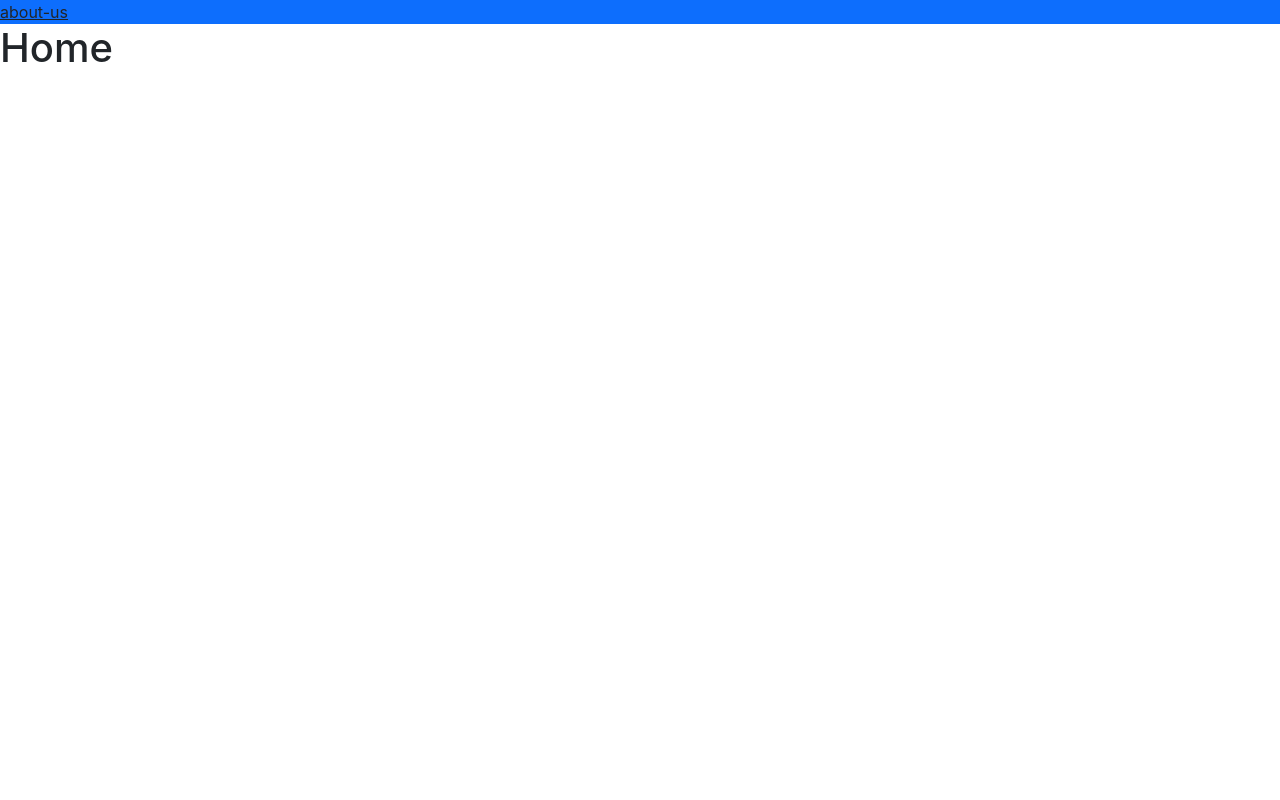
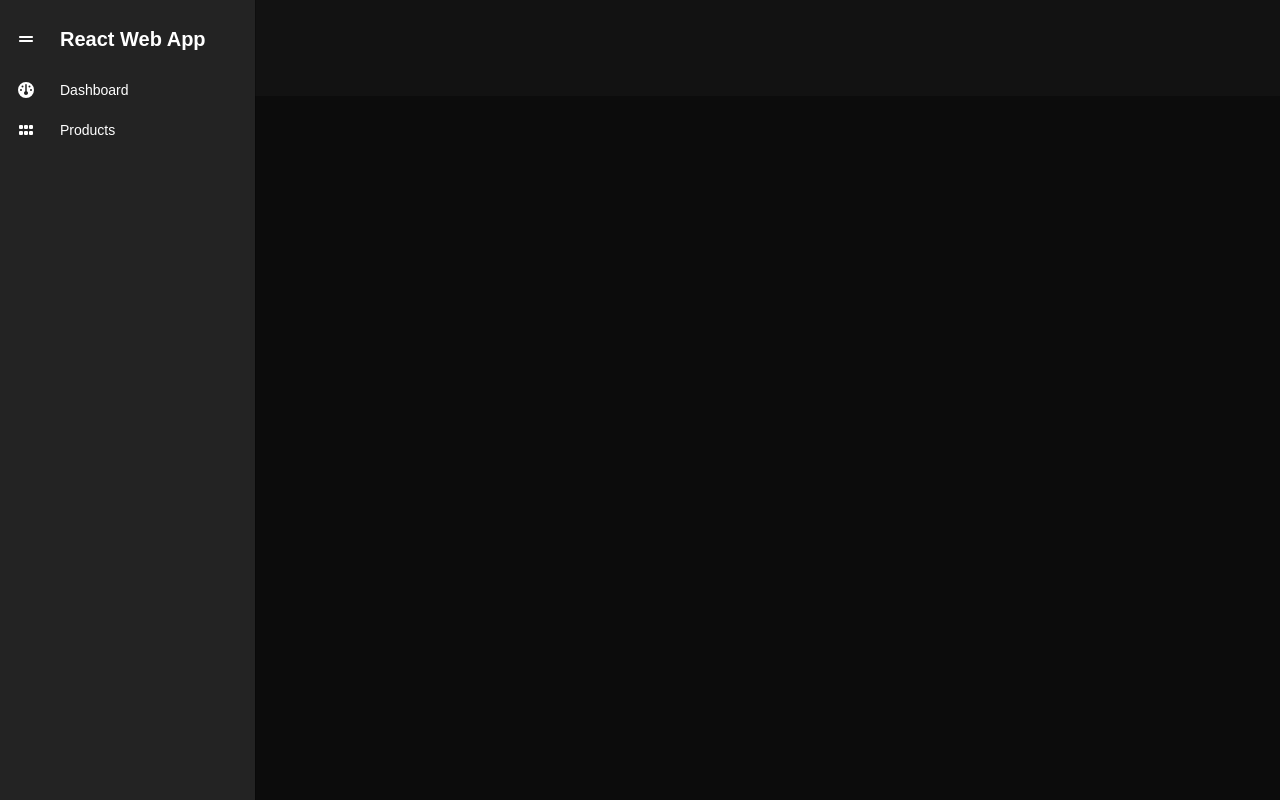
Before and after one commit to essedii/react-web-app, a React (Create React App) app: page / in a window 1280 px wide. Built offline with nearby package versions, Linux system fonts and the light colour scheme.

Commit message:
Created Sidebar

```diff
--- a/package.json
+++ b/package.json
@@ -3,11 +3,17 @@
   "version": "0.1.0",
   "private": true,
   "dependencies": {
+    "@fortawesome/fontawesome-svg-core": "^6.1.1",
+    "@fortawesome/free-solid-svg-icons": "^6.1.1",
+    "@fortawesome/react-fontawesome": "^0.1.18",
     "@testing-library/jest-dom": "^5.16.4",
     "@testing-library/react": "^13.3.0",
     "@testing-library/user-event": "^13.5.0",
+    "bootstrap": "^5.1.3",
     "react": "^18.2.0",
+    "react-bootstrap": "^2.4.0",
     "react-dom": "^18.2.0",
+    "react-icons": "^4.4.0",
     "react-router-dom": "^6.3.0",
     "react-scripts": "5.0.1",
     "web-vitals": "^2.1.4"
--- a/src/App.jsx
+++ b/src/App.jsx
@@ -4,6 +4,13 @@ import { Route, Routes} from "react-router-dom";
 
 import Home from "./pages/home/Home";
 import AboutUs from "./pages/about-us/AboutUs";
+
+import { library } from '@fortawesome/fontawesome-svg-core'
+
+import {faGauge, faGrip, faGripLines} from '@fortawesome/free-solid-svg-icons'
+
+
+library.add(faGauge, faGrip, faGripLines,  )
 
 function App() {
   return (
--- a/src/components/NavBar.jsx
+++ b/src/components/NavBar.jsx
@@ -1,14 +1,24 @@
 import React from 'react'
 import { useState } from 'react'
 import { Link } from 'react-router-dom'
+
 
 export const NavBar = ({linkName}) => {
   const [page, setPage] = useState(linkName)
 
 
   return (
-    <nav className="nav bg-primary">
-        <Link className='text-dark' to={linkName === 'home' ? '/' : `/${linkName}`}> {linkName} </Link>
+    <>
+
+    <nav className="nav border-0 " style={{'backgroundColor': 'rgb(36, 36, 36', 'minHeight': '12vh'}}>
+      <p>NAVBAR</p>
+
+      <button style={{'backgroundColor':'rgb(20, 20, 20)', 'border':'none', 'cursor': 'hover', 'padding':'0px'}} >
+
+      </button>
+
     </nav>
+    </>
+
   )
 }
--- /dev/null
+++ b/src/components/SideBar.jsx
@@ -0,0 +1,67 @@
+import React from 'react'
+
+import { FontAwesomeIcon } from '@fortawesome/react-fontawesome'
+import { useState } from 'react'
+
+import { Button, Offcanvas} from 'react-bootstrap';
+
+
+const SideBar = () => {
+    const [show, setShow] = useState(true);
+
+    const handleClose = () => setShow(false);
+    const handleShow = () => setShow(true);
+
+
+  return (
+
+    <>
+    {/* <Button variant="dark" onClick={handleShow}>
+      Launch
+    </Button> */}
+
+    <Offcanvas style={{'backgroundColor': 'rgb(35, 35, 35)'}} variant='dark' show={show} onHide={handleClose} >
+
+        <Offcanvas.Header  className='p-0 px-3 pt-4' >
+
+        <div className='d-flex flex-start align-items-center '>
+
+            <button style={{'backgroundColor':'rgb(35, 35, 35)', 'border':'none', 'cursor': 'hover', 'padding':'0px'}} onClick={handleClose}>
+                <FontAwesomeIcon  className='fa-fw text-white'icon="grip-lines"  />
+            </button>
+
+            <a href=""className='my-auto ms-4 font-weight-bold side-title'>React Web App</a>
+        </div>
+        {/* <Button variant='deafult' style={{'backgroundColor':'rgb(20, 20, 20)'}} onClick={handleClose}>
+
+        </Button> */}
+
+            {/* <Offcanvas.Title>こんにちは世界</Offcanvas.Title> */}
+        </Offcanvas.Header>
+        <Offcanvas.Body  className='p-0 pt-3 px-3'>
+            <a href="">
+                <div className='d-flex flex-start align-items-center side-div'>
+                    <FontAwesomeIcon className='fa-fw' icon="gauge" />
+                    <p className='m-0 side-subtitle ms-4'>  Dashboard</p>
+                </div>
+            </a>
+            <a href="">
+            <div className='d-flex flex-start align-items-center side-div'>
+                    <FontAwesomeIcon className='fa-fw' icon="grip" />
+                    <p className='m-0 side-subtitle ms-4'>  Products</p>
+                </div>
+            </a>
+
+        </Offcanvas.Body>
+    </Offcanvas>
+  </>
+
+
+
+
+
+
+  )
+}
+
+export default SideBar
--- a/src/index.css
+++ b/src/index.css
@@ -1,3 +1,46 @@
+.offcanvas {
+  width: 20%;
+  color: whitesmoke;
+  background-color: rgb(20, 20, 20);
+}
+
+.btn:focus {
+  outline: none!important;
+  box-shadow: none!important;
+}
+
+.side-div{
+  min-height: 40px;
+  cursor: pointer;
+}
+
+.side-div:hover{
+  min-height: 40px;
+  cursor: pointer;
+  background-color: rgb(36, 36, 36);
+}
+
+.side-title{
+  font-size: 20px;
+  font-weight: bold;
+  font-family: sans-serif;
+  }
+
+.side-subtitle{
+  font-size: 14px;
+  font-family: sans-serif;
+}
+
+a{
+  text-decoration: none;
+  color: white;
+}
+
+a:hover{
+  color:white;
+  cursor: pointer;
+}
+
 body {
   margin: 0;
   font-family: -apple-system, BlinkMacSystemFont, 'Segoe UI', 'Roboto', 'Oxygen',
@@ -5,9 +48,15 @@ body {
     sans-serif;
   -webkit-font-smoothing: antialiased;
   -moz-osx-font-smoothing: grayscale;
+  background-color: rgb(25, 25, 25);
+  color: whitesmoke;
 }
 
 code {
   font-family: source-code-pro, Menlo, Monaco, Consolas, 'Courier New',
     monospace;
 }
+
+html {
+  height: 100%;
+}
--- a/src/pages/home/Home.jsx
+++ b/src/pages/home/Home.jsx
@@ -1,17 +1,34 @@
 import React from 'react'
 
 import { NavBar } from '../../components/NavBar';
+import SideBar from '../../components/SideBar';
 
 
-const linkName = 'about-us'
-function Home()
-{
+
+function Home() {
+
+  const linkName = 'about-us';
+
   return (
-    <div>
+    <div className='flex-column'>
+      <SideBar></SideBar>
+
+
       <NavBar linkName={linkName}></NavBar>
-      <h1>Home</h1>
+      <div>
+
+      <div className='d-flex'>
+
+
+
+        <div>
+         <h1>Home</h1>
+        </div>
+
+      </div>
+
     </div>
-
+    </div>
   )
 }
 
```
Also changed, not shown: src/components/Button.jsx (added, +11 -0 lines), 1 other file (tests, documents, lock files or other folders).
